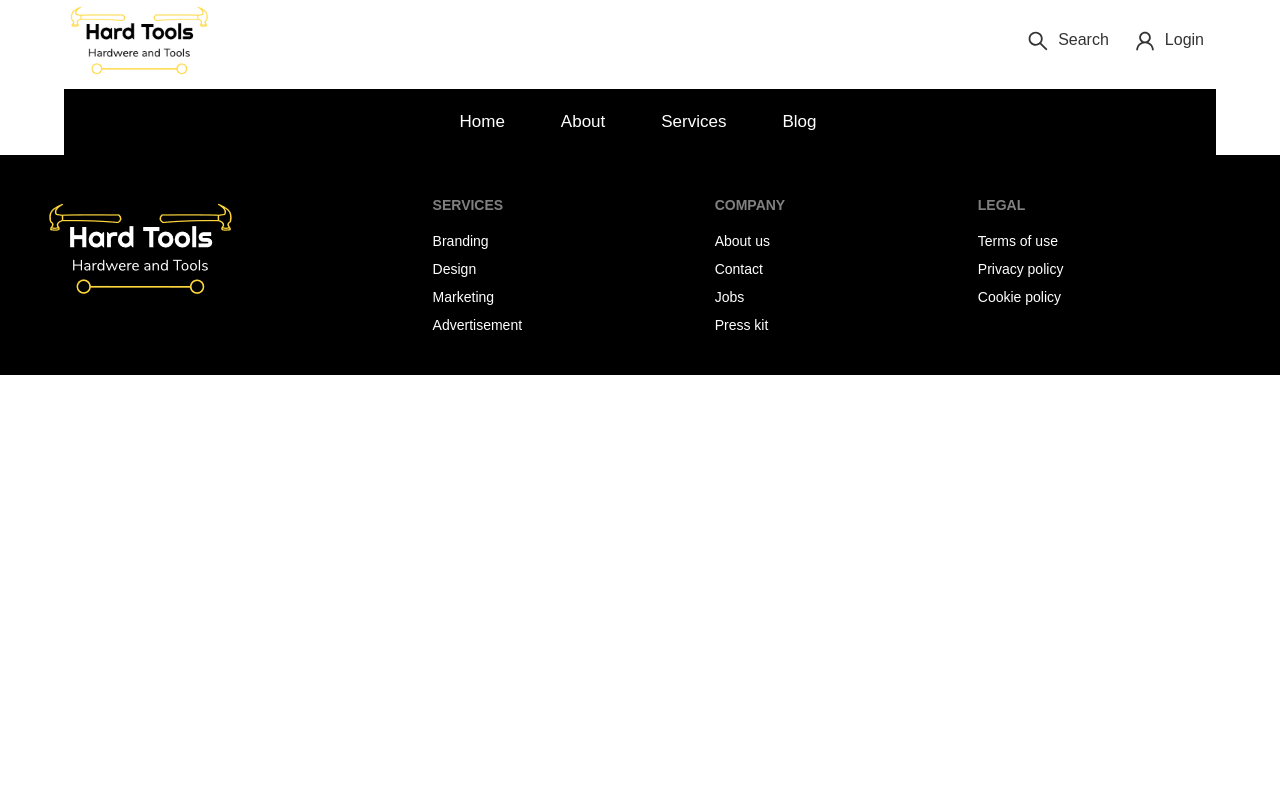
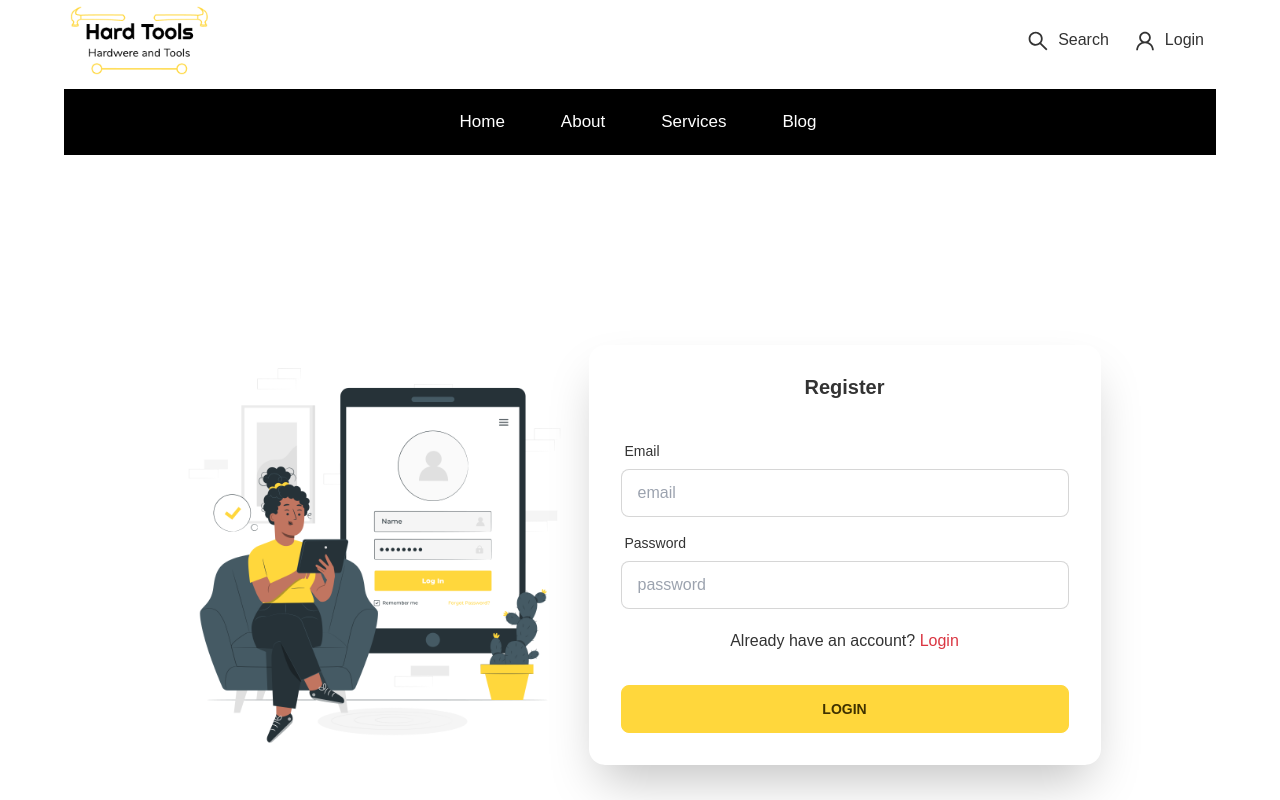
Before and after one commit to nmkhans/hard-tools-client, a React (Create React App) app: page /register in a window 1280 px wide. Shown: the top 800 px of the page. Built offline with nearby package versions, Linux system fonts and the light colour scheme.

Commit message:
firebase and register page added

```diff
--- a/package.json
+++ b/package.json
@@ -7,6 +7,7 @@
     "@testing-library/react": "^13.0.0",
     "@testing-library/user-event": "^13.2.1",
     "daisyui": "^2.15.0",
+    "firebase": "^9.8.1",
     "react": "^18.1.0",
     "react-dom": "^18.1.0",
     "react-icons": "^4.3.1",
--- a/src/global/ApplicationRoutes/ApplicationRoutes.js
+++ b/src/global/ApplicationRoutes/ApplicationRoutes.js
@@ -1,11 +1,13 @@
 import React from 'react';
 import { Routes, Route } from 'react-router-dom';
 import Home from './../../pages/Home/Home';
+import Register from './../../pages/Register/Register';
 
 const ApplicationRoutes = () => {
     return (
         <Routes>
             <Route path="/" element={<Home />} />
+            <Route path="/register" element={<Register />} />
         </Routes>
     );
 };
--- /dev/null
+++ b/src/pages/Login/Login.js
@@ -0,0 +1,11 @@
+import React from 'react';
+
+const Login = () => {
+    return (
+        <div>
+
+        </div>
+    );
+};
+
+export default Login;
--- /dev/null
+++ b/src/pages/Register/Register.js
@@ -0,0 +1,46 @@
+import React from 'react';
+import register from './register.png';
+import { Link } from 'react-router-dom';
+
+const Register = () => {
+    return (
+        <div className="Register">
+            <div className="container mx-auto">
+                <div className="register__content">
+                    <div className="hero min-h-screen">
+                        <div className="hero-content flex-col lg:flex-row justify-between">
+                            <div className="register__img">
+                                <img className="w-[600px]" src={register} alt="" />
+                            </div>
+                            <div className="card flex-shrink-0 w-full max-w-lg shadow-2xl bg-base-100">
+                                <div className="card-title justify-center items-center pt-7">Register</div>
+                                <div className="card-body">
+                                    <div className="form-control">
+                                        <label className="label">
+                                            <span className="label-text">Email</span>
+                                        </label>
+                                        <input type="text" placeholder="email" className="input input-bordered" />
+                                    </div>
+                                    <div className="form-control">
+                                        <label className="label">
+                                            <span className="label-text">Password</span>
+                                        </label>
+                                        <input type="text" placeholder="password" className="input input-bordered" />
+                                        <label className="text-center mt-5">
+                                            Already have an account? <Link className="text-secondary" to="/login">Login</Link>
+                                        </label>
+                                    </div>
+                                    <div className="form-control mt-6">
+                                        <button className="btn btn-primary">Login</button>
+                                    </div>
+                                </div>
+                            </div>
+                        </div>
+                    </div>
+                </div>
+            </div>
+        </div>
+    );
+};
+
+export default Register;
```
Also changed, not shown: src/pages/Register/register.png (added), 1 other file (tests, documents, lock files or other folders).
